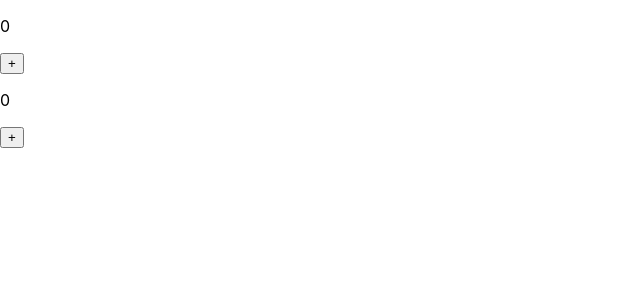
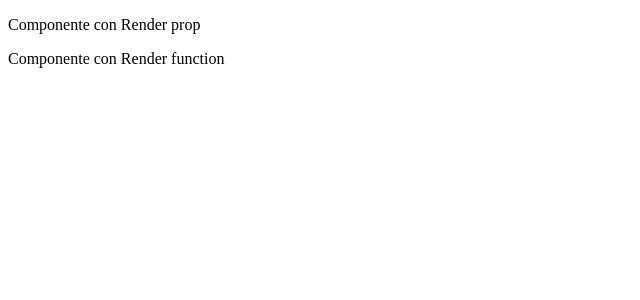
Before and after one commit to cerciber/react-tests, a React (Create React App) app: page / in a window 1280 px wide. Shown: the top 300 px of the page, without its empty margins (0-640 px from the left). Built offline with nearby package versions, Linux system fonts and the light colour scheme.

Commit message:
feat: Render props test

```diff
--- a/package.json
+++ b/package.json
@@ -3,9 +3,6 @@
   "version": "0.1.0",
   "private": true,
   "dependencies": {
-    "@testing-library/jest-dom": "^5.16.5",
-    "@testing-library/react": "^13.4.0",
-    "@testing-library/user-event": "^13.5.0",
     "react": "^18.2.0",
     "react-dom": "^18.2.0",
     "react-scripts": "5.0.1",
--- a/src/App.js
+++ /dev/null
@@ -1,29 +0,0 @@
-import { useState } from "react";
-
-const useCounter = () => {
-  const [counter, setCounter] = useState(0)
-
-  const increase = () => setCounter(counter + 1)
-  const decrease = () => setCounter(counter - 1)
-  const reset = () => setCounter(0)
-
-  return {
-    counter, increase, decrease, reset
-  }
-}
-
-function App() {
-
-  const counter1 = useCounter()
-  const counter2 = useCounter()
-
-  return (
-    <div>
-      <p>{counter1.counter}</p>
-      <button onClick={counter1.increase}>+</button>
-      <p>{counter2.counter}</p>
-      <button onClick={counter2.increase}>+</button>
-    </div>
-  );
-}
-export default App;
--- /dev/null
+++ b/src/App.jsx
@@ -0,0 +1,33 @@
+
+// Componente enviando render prop
+function RenderPropComponent(props) {
+  return (
+    <div>
+      {/* Obtener render prop */}
+      <div>{props.prop1}</div>
+    </div>
+  );
+}
+
+// Componente enviando render function
+function RenderFuncionalComponent(props) {
+  return (
+    <div>
+      {/* Obtener render function */}
+      <div>{props.funcion1(<p>Componente con Render function</p>)}</div>
+    </div>
+  );
+}
+
+function App() {
+  return (
+    <div>
+      {/* Enviar render prop */}
+      <RenderPropComponent prop1={<p>Componente con Render prop</p>} />
+      {/* Enviar render function */}
+      <RenderFuncionalComponent funcion1={(text) => <div>{text}</div>} />
+    </div>
+  );
+}
+
+export default App;
--- a/src/index.css
+++ /dev/null
@@ -1,13 +0,0 @@
-body {
-  margin: 0;
-  font-family: -apple-system, BlinkMacSystemFont, 'Segoe UI', 'Roboto', 'Oxygen',
-    'Ubuntu', 'Cantarell', 'Fira Sans', 'Droid Sans', 'Helvetica Neue',
-    sans-serif;
-  -webkit-font-smoothing: antialiased;
-  -moz-osx-font-smoothing: grayscale;
-}
-
-code {
-  font-family: source-code-pro, Menlo, Monaco, Consolas, 'Courier New',
-    monospace;
-}
--- a/src/index.js
+++ b/src/index.js
@@ -1,17 +1,10 @@
 import React from 'react';
 import ReactDOM from 'react-dom/client';
-import './index.css';
 import App from './App';
-import reportWebVitals from './reportWebVitals';
 
 const root = ReactDOM.createRoot(document.getElementById('root'));
 root.render(
   <React.StrictMode>
-    <App saludo="Holiss"/>
+    <App/>
   </React.StrictMode>
 );
-
-// If you want to start measuring performance in your app, pass a function
-// to log results (for example: reportWebVitals(console.log))
-// or send to an analytics endpoint. Learn more: https://bit.ly/CRA-vitals
-reportWebVitals();
--- a/src/reportWebVitals.js
+++ /dev/null
@@ -1,13 +0,0 @@
-const reportWebVitals = onPerfEntry => {
-  if (onPerfEntry && onPerfEntry instanceof Function) {
-    import('web-vitals').then(({ getCLS, getFID, getFCP, getLCP, getTTFB }) => {
-      getCLS(onPerfEntry);
-      getFID(onPerfEntry);
-      getFCP(onPerfEntry);
-      getLCP(onPerfEntry);
-      getTTFB(onPerfEntry);
-    });
-  }
-};
-
-export default reportWebVitals;
```
Also changed, not shown: src/App.css (deleted, +0 -38 lines), src/Child1.js (deleted, +0 -15 lines), src/GrandChild1.js (deleted, +0 -10 lines), src/setupTests.js (deleted, +0 -5 lines), 1 other file (tests, documents, lock files or other folders).
